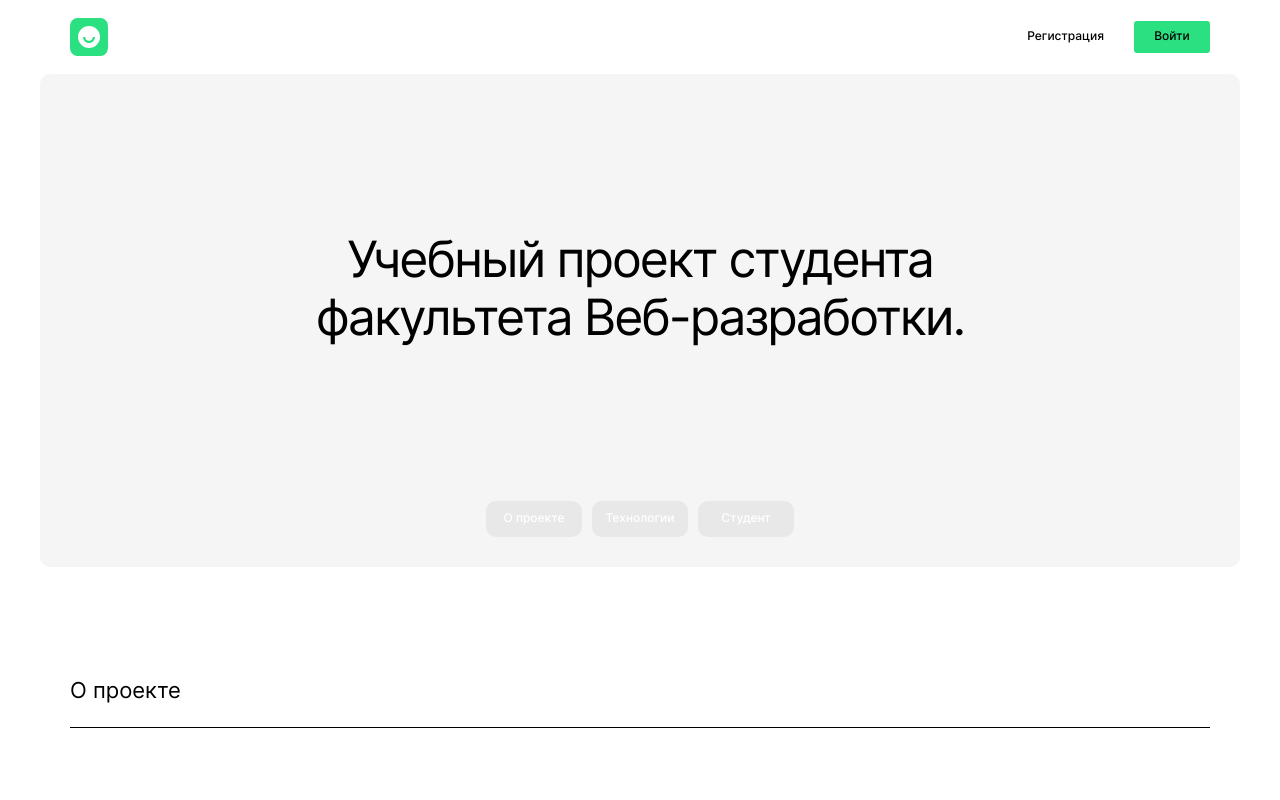
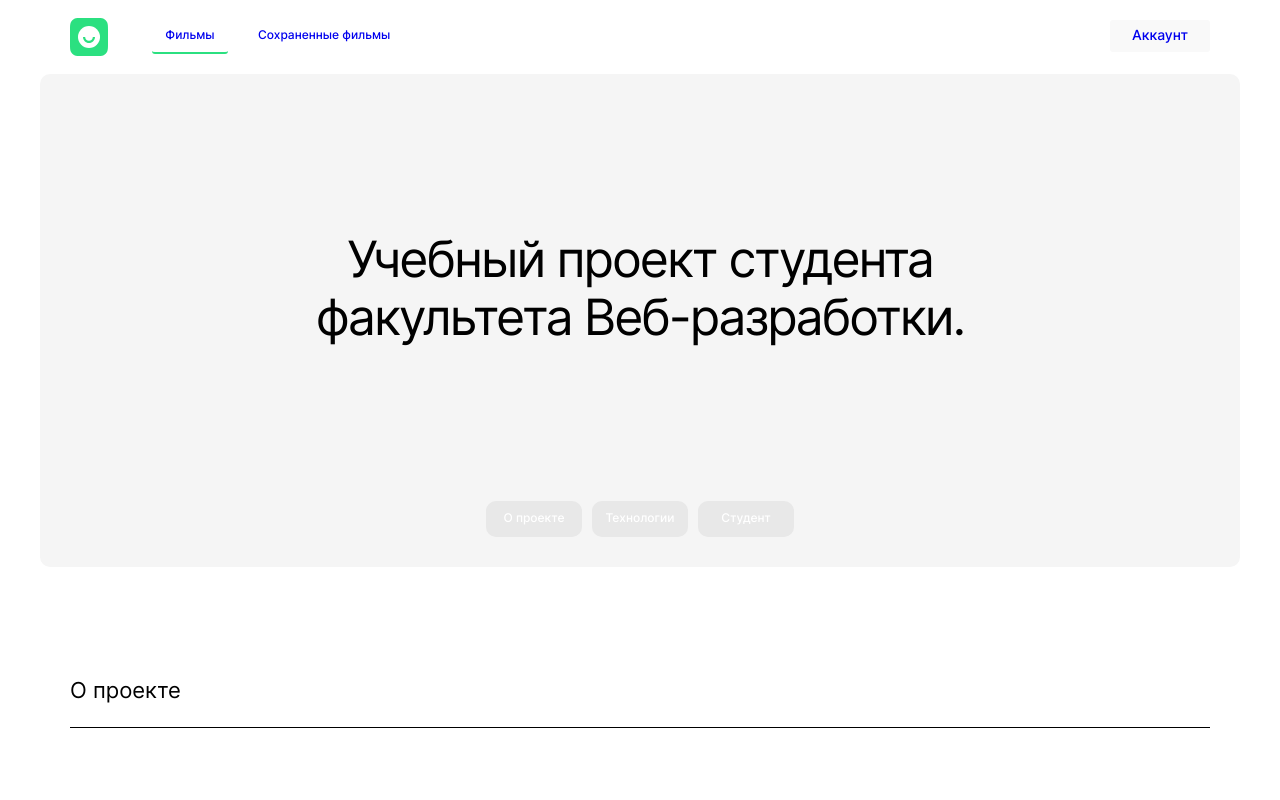
Before and after one commit to zubastu/movies-explorer-frontend, a React (Create React App) app: page / in a window 1280 px wide. Shown: the top 800 px of the page. Built offline with nearby package versions, Linux system fonts and the light colour scheme.

Commit message:
Сделано: Навигация авторизованных/неавторизованных пользователей

```diff
--- a/src/components/App/App.js
+++ b/src/components/App/App.js
@@ -19,6 +19,7 @@ function App() {
     tooltipSuccess: false,
     tooltipContent: "",
     profileModalActive: true,
+    isLoggedIn: true,
   });
 
   const {
@@ -28,6 +29,7 @@ function App() {
     tooltipSuccess,
     tooltipContent,
     profileModalActive,
+    isLoggedIn,
   } = state;
 
   const openBurgerMenu = () => setState({ ...state, menuActive: true });
@@ -54,14 +56,26 @@ function App() {
         closeBurgerMenu={closeBurgerMenu}
       />
       <Routes>
-        <Route path="/" element={<Main openBurgerMenu={openBurgerMenu} />} />
+        <Route
+          path="/"
+          element={
+            <Main openBurgerMenu={openBurgerMenu} isLoggedIn={isLoggedIn} />
+          }
+        />
         <Route
           path="/movies"
-          element={<Movies openBurgerMenu={openBurgerMenu} />}
+          element={
+            <Movies openBurgerMenu={openBurgerMenu} isLoggedIn={isLoggedIn} />
+          }
         />
         <Route
           path="/saved-movies"
-          element={<SavedMovies openBurgerMenu={openBurgerMenu} />}
+          element={
+            <SavedMovies
+              openBurgerMenu={openBurgerMenu}
+              isLoggedIn={isLoggedIn}
+            />
+          }
         />
         <Route
           path="/profile"
@@ -71,6 +85,7 @@ function App() {
               closeProfileModal={closeProfileModal}
               profileModalActive={profileModalActive}
               openProfileModal={openProfileModal}
+              isLoggedIn={isLoggedIn}
             />
           }
         />
--- a/src/components/Header/Header.js
+++ b/src/components/Header/Header.js
@@ -1,16 +1,15 @@
 import React from "react";
-import { useLocation } from "react-router-dom";
 import "./Header.css";
 import logo from "../../images/logo.svg";
 import Navigation from "../Navigation/Navigation";
 
-const Header = ({ openBurgerMenu }) => {
-  const location = useLocation();
+const Header = ({ openBurgerMenu, isLoggedIn }) => {
   return (
     <header className="header">
       <img className="logo" alt="Логотип" src={logo} />
-      <Navigation />
-      {location.pathname !== "/" && (
+      <Navigation isLoggedIn={isLoggedIn} />
+
+      {isLoggedIn && (
         <button
           className="header__burger-button hover-button"
           onClick={() => openBurgerMenu()}
--- a/src/components/Main/Main.js
+++ b/src/components/Main/Main.js
@@ -8,10 +8,10 @@ import Techs from "../Techs/Techs";
 import AboutMe from "../AboutMe/AboutMe";
 import Portfolio from "../Portfolio/Portfolio";
 
-const Main = ({ openBurgerMenu }) => {
+const Main = ({ openBurgerMenu, isLoggedIn }) => {
   return (
     <>
-      <Header openBurgerMenu={openBurgerMenu} />
+      <Header openBurgerMenu={openBurgerMenu} isLoggedIn={isLoggedIn} />
       <main className="main">
         <Promo />
         <AboutProject />
--- a/src/components/Movies/Movies.js
+++ b/src/components/Movies/Movies.js
@@ -5,10 +5,10 @@ import Footer from "../Footer/Footer";
 import MoviesCardList from "../MoviesCardList/MoviesCardList";
 import SearchForm from "../SearchForm/SearchForm";
 
-const Movies = ({ openBurgerMenu }) => {
+const Movies = ({ openBurgerMenu, isLoggedIn }) => {
   return (
     <section className="movies">
-      <Header openBurgerMenu={openBurgerMenu} />
+      <Header openBurgerMenu={openBurgerMenu} isLoggedIn={isLoggedIn} />
       <main className="main">
         <div className="search-container">
           <SearchForm />
--- a/src/components/Navigation/Navigation.css
+++ b/src/components/Navigation/Navigation.css
@@ -1,23 +1,7 @@
-.nav{
-  display: grid;
-  margin:0;
-  gap: 30px;
-  grid-auto-flow: column;
-  grid-auto-columns: max-content;
-  justify-content: space-between;
-}
-.nav-landing{
-  display: grid;
-  margin:0;
-  gap: 30px;
-  grid-auto-flow: column;
-  grid-auto-columns: max-content;
-  justify-content: flex-end;
-}
 .nav-movies{
   display: flex;
   width: 100%;
-  justify-content: space-between;
+  justify-content: flex-end;
 }
 .nav__item{
   text-decoration: none;
@@ -32,8 +16,13 @@
 }
 .nav__item-container{
   display: flex;
+  margin: 0 0 0 44px;
+  width: 100%;
+  justify-content: space-between;
+}
+.nav__item-container__movies-links{
+  display: flex;
   gap: 30px;
-  margin: 0 0 0 44px;
 }
 .nav__auth-container{
   display: flex;
@@ -79,10 +68,7 @@
 }
 
 @media screen and (max-width: 800px){
-  .nav{
-    display: none;
-  }
-  .nav-movies{
+  .nav__item-container{
     display: none;
   }
   .nav__item_type_main{
--- a/src/components/Navigation/Navigation.js
+++ b/src/components/Navigation/Navigation.js
@@ -1,13 +1,12 @@
 import React from "react";
-import { NavLink, useLocation } from "react-router-dom";
+import { NavLink } from "react-router-dom";
 import "./Navigation.css";
 
-const Navigation = () => {
-  const location = useLocation();
+const Navigation = ({ isLoggedIn }) => {
   return (
     <>
-      {location.pathname === "/" && (
-        <nav className="nav-landing">
+      <nav className="nav-movies">
+        {!isLoggedIn && (
           <div className="nav__auth-container">
             <NavLink
               to="/signup"
@@ -22,11 +21,11 @@ const Navigation = () => {
               Войти
             </NavLink>
           </div>
-        </nav>
         )}
-      {location.pathname === "/movies" && (
-        <nav className="nav-movies">
+
+        {isLoggedIn && (
           <div className="nav__item-container">
+            <div className="nav__item-container__movies-links">
               <NavLink
                 to="/"
                 className="nav__item nav__item_type_main hover-link"
@@ -46,75 +45,15 @@ const Navigation = () => {
                 Сохраненные фильмы
               </NavLink>
             </div>
-
             <NavLink
               to="/profile"
               className="nav__item nav__item_type_account hover-button"
             >
               Аккаунт
             </NavLink>
+          </div>
+        )}
       </nav>
-      )}
-      {location.pathname === "/saved-movies" && (
-        <nav className="nav-movies">
-          <div className="nav__item-container">
-            <NavLink
-              to="/"
-              className="nav__item nav__item_type_main hover-link"
-            >
-              Главная
-            </NavLink>
-            <NavLink
-              to="/movies"
-              className="nav__item nav__item_type_films hover-link"
-            >
-              Фильмы
-            </NavLink>
-            <NavLink
-              to="/saved-movies"
-              className="nav__item nav__item_type_saved-films nav__item_type_active hover-link"
-            >
-              Сохраненные фильмы
-            </NavLink>
-          </div>
-          <NavLink
-            to="/profile"
-            className="nav__item nav__item_type_account hover-button"
-          >
-            Аккаунт
-          </NavLink>
-        </nav>
-      )}
-      {location.pathname === "/profile" && (
-        <nav className="nav-movies">
-          <div className="nav__item-container">
-            <NavLink
-              to="/"
-              className="nav__item nav__item_type_main hover-link"
-            >
-              Главная
-            </NavLink>
-            <NavLink
-              to="/movies"
-              className="nav__item nav__item_type_films hover-link"
-            >
-              Фильмы
-            </NavLink>
-            <NavLink
-              to="/saved-movies"
-              className="nav__item nav__item_type_saved-films hover-link"
-            >
-              Сохраненные фильмы
-            </NavLink>
-          </div>
-          <NavLink
-            to="/profile"
-            className="nav__item nav__item_type_account hover-button"
-          >
-            Аккаунт
-          </NavLink>
-        </nav>
-      )}
     </>
   );
 };
--- a/src/components/NavigationPopup/NavigationPopup.js
+++ b/src/components/NavigationPopup/NavigationPopup.js
@@ -31,7 +31,14 @@ const NavigationPopup = ({ menuActive, closeBurgerMenu }) => {
           onClick={() => closeBurgerMenu()}
         />
         <nav className="navigation-popup__navigation-container">
-          <NavLink to="/" className="navigation-popup__link hover-link">
+          <NavLink
+            to="/"
+            className={
+              location.pathname === "/"
+                ? "navigation-popup__link navigation-popup__link_type_active hover-link"
+                : "navigation-popup__link hover-link"
+            }
+          >
             Главная
           </NavLink>
           <NavLink
--- a/src/components/Profile/Profile.js
+++ b/src/components/Profile/Profile.js
@@ -8,6 +8,7 @@ const Profile = ({
   profileModalActive,
   closeProfileModal,
   openProfileModal,
+  isLoggedIn,
 }) => {
   const user = {
     name: "Виталий",
@@ -19,7 +20,7 @@ const Profile = ({
         closePopup={closeProfileModal}
         isActive={profileModalActive}
       />
-      <Header openBurgerMenu={openBurgerMenu} />
+      <Header openBurgerMenu={openBurgerMenu} isLoggedIn={isLoggedIn} />
       <main className="main">
         <section className="profile">
           <h3 className="profile__heading">{`Привет, ${user.name}!`}</h3>
--- a/src/components/SavedMovies/SavedMovies.js
+++ b/src/components/SavedMovies/SavedMovies.js
@@ -5,10 +5,10 @@ import Footer from "../Footer/Footer";
 import MoviesCardList from "../MoviesCardList/MoviesCardList";
 import SearchForm from "../SearchForm/SearchForm";
 
-const SavedMovies = ({ openBurgerMenu }) => {
+const SavedMovies = ({ openBurgerMenu, isLoggedIn }) => {
   return (
     <section className="saved-movies">
-      <Header openBurgerMenu={openBurgerMenu} />
+      <Header openBurgerMenu={openBurgerMenu} isLoggedIn={isLoggedIn} />
       <main className="main">
         <div className="search-container">
           <SearchForm />
```
Lines whose indentation alone changed are shown as unchanged.
